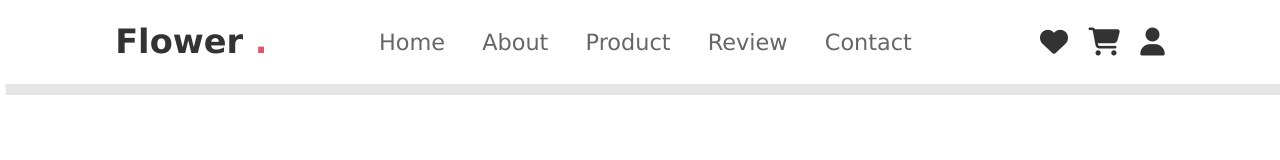
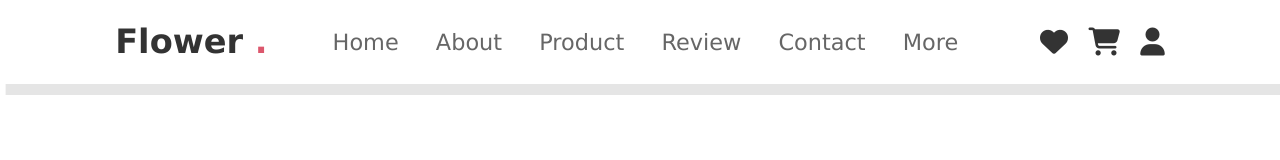
Before and after one commit to Dikshayani/Flower-Responsive-Website, a plain HTML site: page INDEX.html in a window 1280 px wide. Drawn offline with Linux system fonts and the light colour scheme.

Commit message:
Added more as href in Navbar

```diff
--- a/INDEX.html
+++ b/INDEX.html
@@ -24,6 +24,8 @@
         <a href="#producy">Product</a>
         <a href="#review">Review</a>
         <a href="#contact">Contact</a>
+        <a href="#more">More</a>
+
       </nav>
       <div class="icons">
         <a href="#"  class="fa-solid fa-heart"></a>
```
